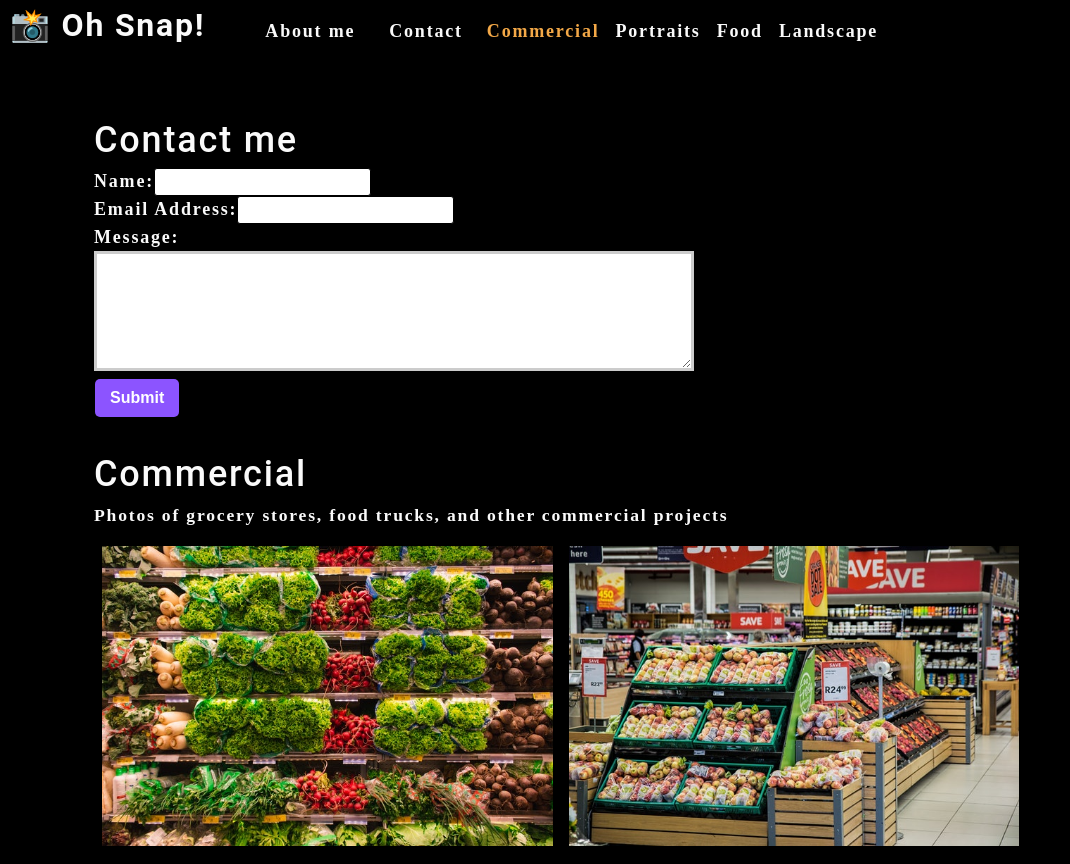
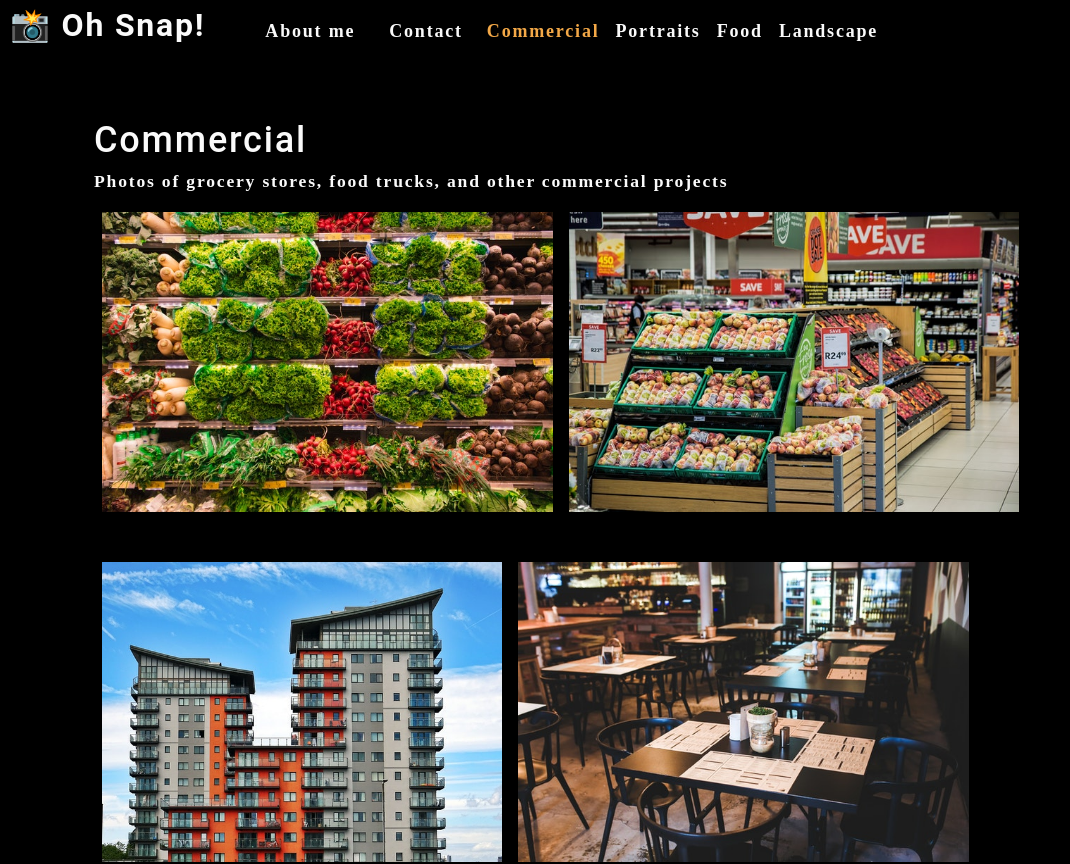
Before and after one commit to JPKashlak/photo-port, a React (Create React App) app: page / in a window 1280 px wide. Shown: the top 864 px of the page, without its empty margins (0-1070 px from the left). Built offline with nearby package versions, Linux system fonts and the light colour scheme.

Commit message:
renders sections only when selected

```diff
--- a/src/App.js
+++ b/src/App.js
@@ -5,6 +5,7 @@
 import ContactForm from './components/Contact'
 
 function App() {
+  const [contactSelected, setContactSelected] = useState(false)
   const [categories] = useState([
     {
       name: 'commercial',
@@ -23,11 +24,20 @@
         categories={categories}
         setCurrentCategory={setCurrentCategory}
         currentCategory={currentCategory}
+        contactSelected={contactSelected}
+        setContactSelected={setContactSelected}
       ></Nav>
       <main>
-        <ContactForm></ContactForm>
-        <Gallery currentCategory={currentCategory}></Gallery>
-        <About></About>
+        {!contactSelected ? (
+          <>
+          <Gallery currentCategory={currentCategory}></Gallery>
+          <About></About>
+          </>
+        ) : (
+          <ContactForm></ContactForm>
+        )}
+
+
       </main>
     </div>
   );
--- a/src/components/Contact/index.js
+++ b/src/components/Contact/index.js
@@ -1,12 +1,33 @@
 import React, { useState } from 'react'
+import { validateEmail } from '../../utils/helpers';
 
 function ContactForm() {
 
     const [formState, setFormState] = useState({ name: '', email: '', message: '' });
     const { name, email, message } = formState;
+    const [errorMessage, setErrorMessage ] = useState('');
 
     function handleChange(e) {
+        if (e.target.name === 'email') {
+            const isValid = validateEmail(e.target.value)
+            console.log(isValid)
+            if (!isValid) {
+                setErrorMessage('Your email is invalid');
+            }
+            else {
+                if (!e.target.value.length) {
+                    setErrorMessage(`${e.target.name} is required`)
+                }
+                else {
+                    setErrorMessage('')
+                }
+
+            }
+
+        }
+        if (!errorMessage) {
         setFormState({...formState, [e.target.name]: e.target.value })
+        }
     }
 
     function handleSubmit(e) {
@@ -20,16 +41,21 @@
             <form id="contact-form" onSubmit={handleSubmit}>
                 <div>
                     <label htmlFor="name">Name:</label>
-                    <input type="text" defaultValue={name} onChange={handleChange} name="name" />
+                    <input type="text" defaultValue={name} onBlur={handleChange} name="name" />
                 </div>
                 <div>
                     <label htmlFor="email">Email Address:</label>
-                    <input type="email" defaultValue={email} name="email"  onChange={handleChange} />
+                    <input type="email" defaultValue={email} name="email"  onBlur={handleChange} />
                 </div>
                 <div>
                     <label htmlFor="message">Message:</label>
-                    <textarea type="message" defaultValue={message} rows="5"  onChange={handleChange} />
+                    <textarea type="message" defaultValue={message} rows="5"  onBlur={handleChange} />
                 </div>
+                {errorMessage &&(
+                    <div>
+                        <p className="error-text">{errorMessage}</p>
+                    </div>
+                )}
                 <button type="submit">Submit</button>
             </form>
         </section>
--- a/src/components/Nav/index.js
+++ b/src/components/Nav/index.js
@@ -6,6 +6,8 @@
     categories = [],
     setCurrentCategory,
     currentCategory,
+    contactSelected,
+    setContactSelected
   } = props;
 
   return (
@@ -18,23 +20,24 @@
       <nav>
         <ul className="flex-row">
           <li className="mx-2">
-            <a data-testid="about" href="#about">
+            <a data-testid="about" href="#about" onClick={() => setContactSelected(false)}>
               About me
             </a>
           </li>
-          <li className="mx-2">
-            <span>Contact</span>
+          <li className={`mx-2 ${contactSelected && 'navActive'}`}>
+            <span onClick={() => setContactSelected(true)}>Contact</span>
           </li>
           {categories.map((category) => (
             <li
               className={`mx-1 ${
-                currentCategory.name === category.name && 'navActive'
+                currentCategory.name === category.name && !contactSelected && 'navActive'
                 }`}
               key={category.name}
             >
               <span
                 onClick={() => {
                   setCurrentCategory(category)
+                  setContactSelected(false);
                 }}
               >
                 {capitalizeFirstLetter(category.name)}
```
